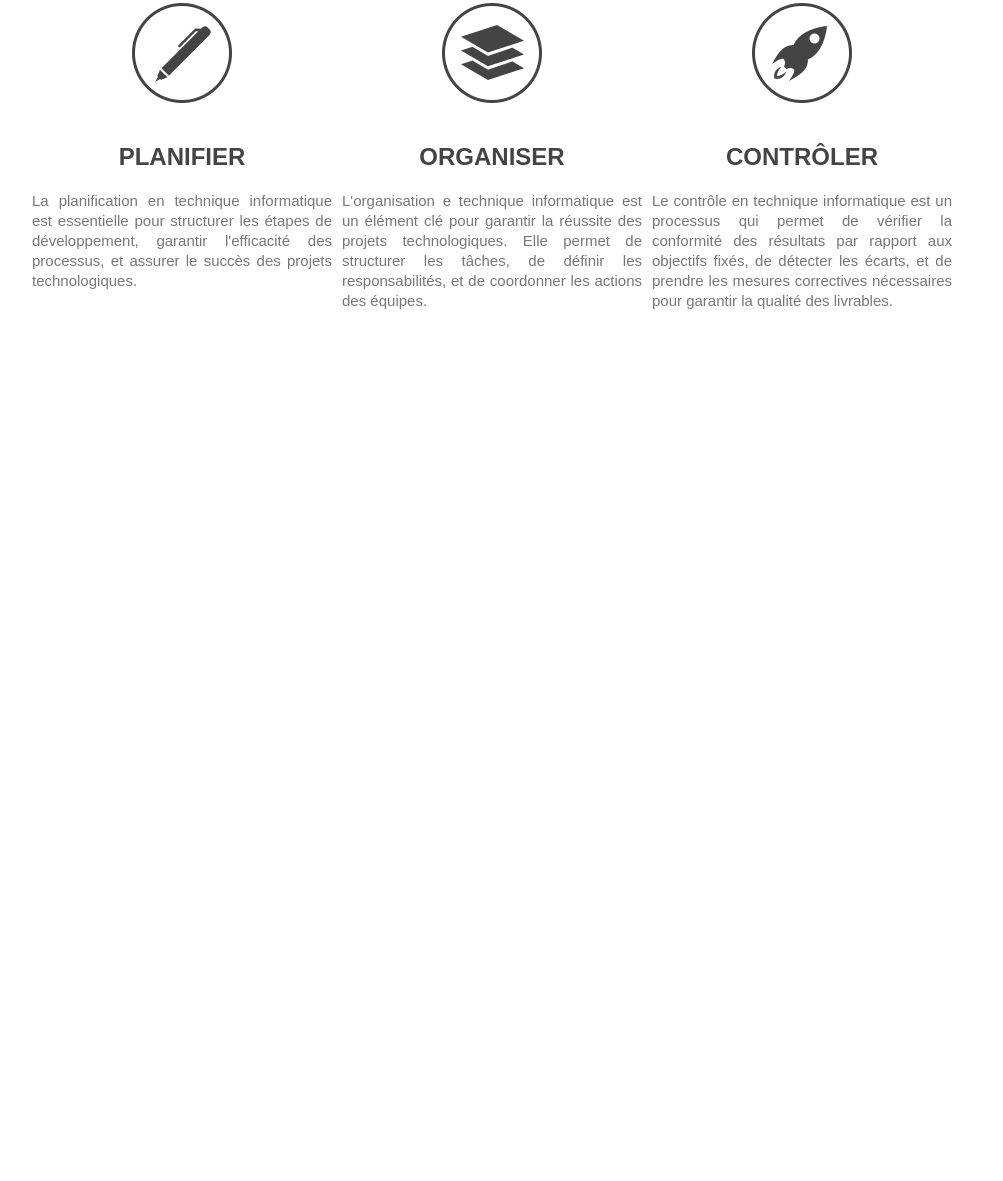
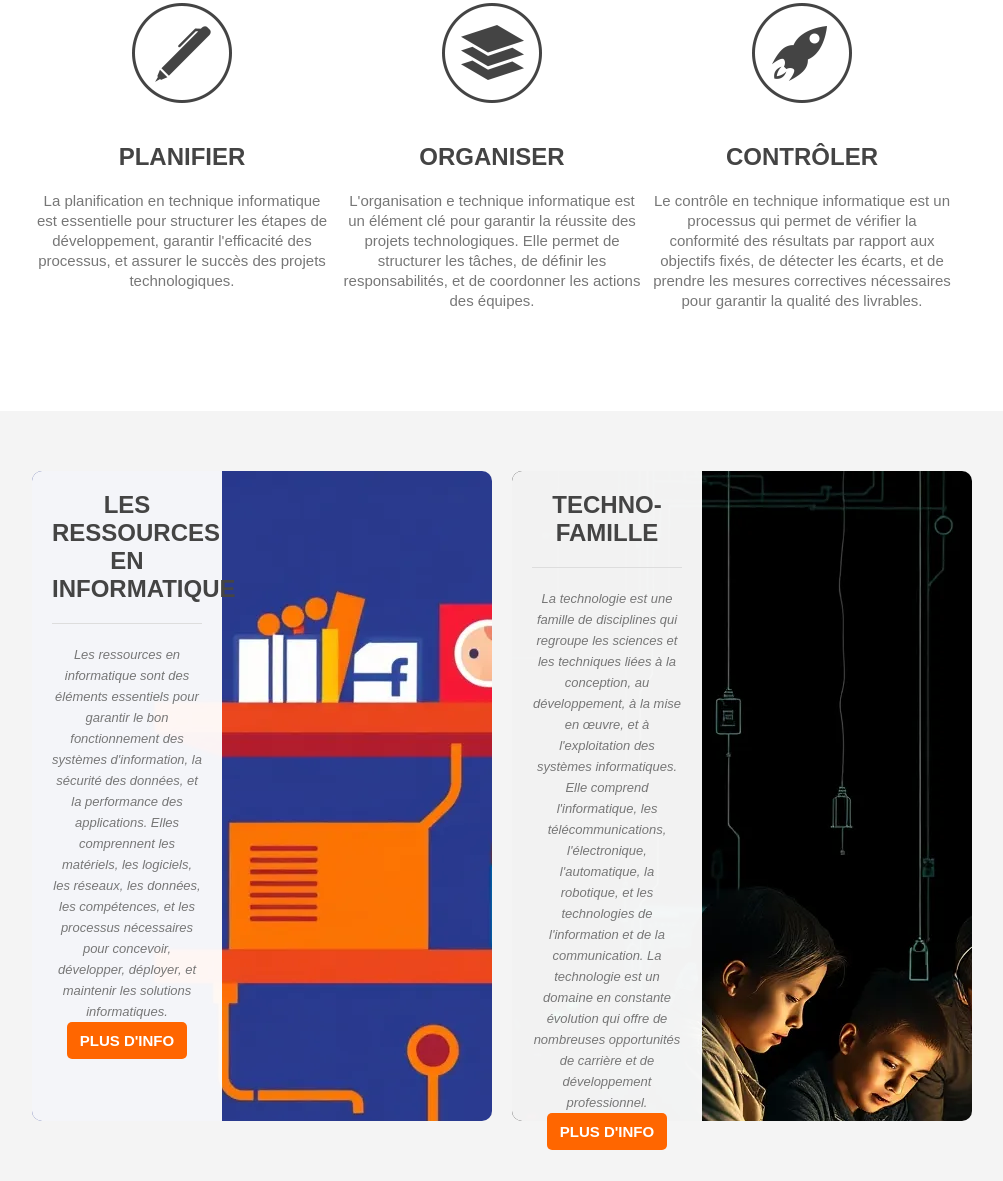
Before and after one commit to kmlkhatim/informatique_express, a plain HTML site: page index.html in a window 1280 px wide. Shown: the part 677-1858 px from the top of the page, without its empty margins (138-1141 px from the left). Before the commit the page ends 1008 px from the top, so only its background shows below. Drawn offline with Linux system fonts and the light colour scheme.

Commit message:
termine les articles

```diff
--- a/index.html
+++ b/index.html
@@ -44,11 +44,28 @@
                     <h4>contrôler</h4>
                     <p>Le contrôle en technique informatique est un processus qui permet de vérifier la conformité des résultats par rapport aux objectifs fixés, de détecter les écarts, et de prendre les mesures correctives nécessaires pour garantir la qualité des livrables.</p>
                 </li>
+                <div class="clear"></div>
             </ul>
         </div>
     </section>
     <section id="ressources">
-        <div class="wrapper"></div>
+        <div class="wrapper">
+            <article style="background-image: url('images/ressources_informatique.jpg');">
+                <div class="overpay">
+                    <h4>Les ressources en informatique</h4>
+                    <p><small>Les ressources en informatique sont des éléments essentiels pour garantir le bon fonctionnement des systèmes d'information, la sécurité des données, et la performance des applications. Elles comprennent les matériels, les logiciels, les réseaux, les données, les compétences, et les processus nécessaires pour concevoir, développer, déployer, et maintenir les solutions informatiques.</small></p>
+                    <a href="#" class="button-2">Plus d'info</a>
+                </div>
+            </article>
+            <article style="background-image: url('images/Techno-Famille.jpg');">
+                <div class="overpay">
+                    <h4>Techno-Famille</h4>
+                    <p><small>La technologie est une famille de disciplines qui regroupe les sciences et les techniques liées à la conception, au développement, à la mise en œuvre, et à l'exploitation des systèmes informatiques. Elle comprend l'informatique, les télécommunications, l'électronique, l'automatique, la robotique, et les technologies de l'information et de la communication. La technologie est un domaine en constante évolution qui offre de nombreuses opportunités de carrière et de développement professionnel.</small></p>
+                    <a href="#" class="button-2">Plus d'info</a>
+                </div>
+            </article>
+            <div class="clear"></div>
+        </div>
     </section>
     <section id="contact">
         <div class="wrapper"></div>
--- a/style.css
+++ b/style.css
@@ -50,6 +50,15 @@ a
 {
     color: #f60;
 }
+.clear
+{
+    clear: both;
+}
+small
+{
+    font-size: 13px;
+    font-style: italic ;
+}
 
 /* HEADER */
 
@@ -85,7 +94,9 @@ header nav ul li a
 #main-image
 {
     height: 480px;
-    background: url('images/ezine_networking_06.jpg') center;
+    background: url('images/CoverTechInformatique.jpg');
+    background-size: cover;
+    background-position: center;
 }
 #main-image h2
 {
@@ -151,3 +162,63 @@ header nav ul li a
 {
     background: url('images/steps-icon-3.png') no-repeat top center;
 }
+
+/* ressources */
+
+#ressources
+{
+    background: #f4f4f4;
+    padding: 60px 0;
+}
+#ressources article
+{
+    width: 460px;
+    height: 650px;
+    float: left;
+    border-radius: 10px;
+}
+#ressources article:first-child
+{
+    margin-right: 20px;
+}
+.overpay
+{
+    background: rgba(255, 255, 255, 0.95);
+    height: 100%;
+    width: 190px;
+    padding: 20px;
+    border-radius: 10px 0 0 10px;
+    text-align: center;
+    box-sizing: border-box;
+}
+article h4
+{
+    border-bottom: 1px solid #ddd;
+    padding-bottom: 20px;
+    text-transform: uppercase;
+    margin-bottom: 20px;
+    text-align: center;
+}
+#article p
+{
+    text-align: center;
+
+}
+.button-2
+{
+    display: block;
+    width: 100px;
+    margin: 0 auto;
+    padding: 10px;
+    background: #f60;
+    color: #fff;
+    text-align: center;
+    border-radius: 5px;
+    text-transform: uppercase;
+    font-weight: bold;
+    text-decoration: none;
+}
+.button-2:hover
+{
+    background: #0101ef;
+}
```
Also changed, not shown: images/CoverTechInformatique.jpg (added), images/FormulaireContact.jpg (added), images/Techno-Famille.jpg (added), images/ressources_informatique.jpg (added).
